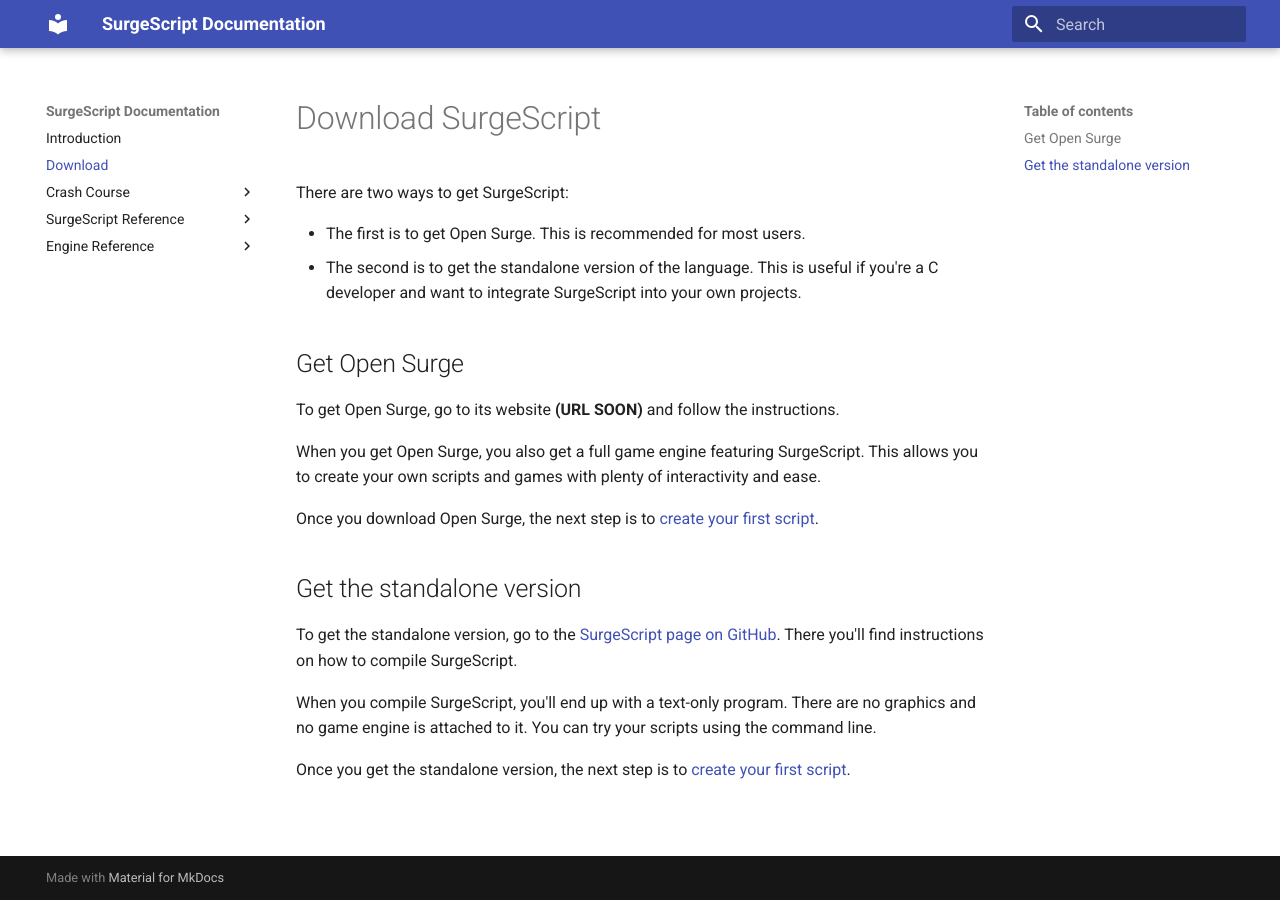
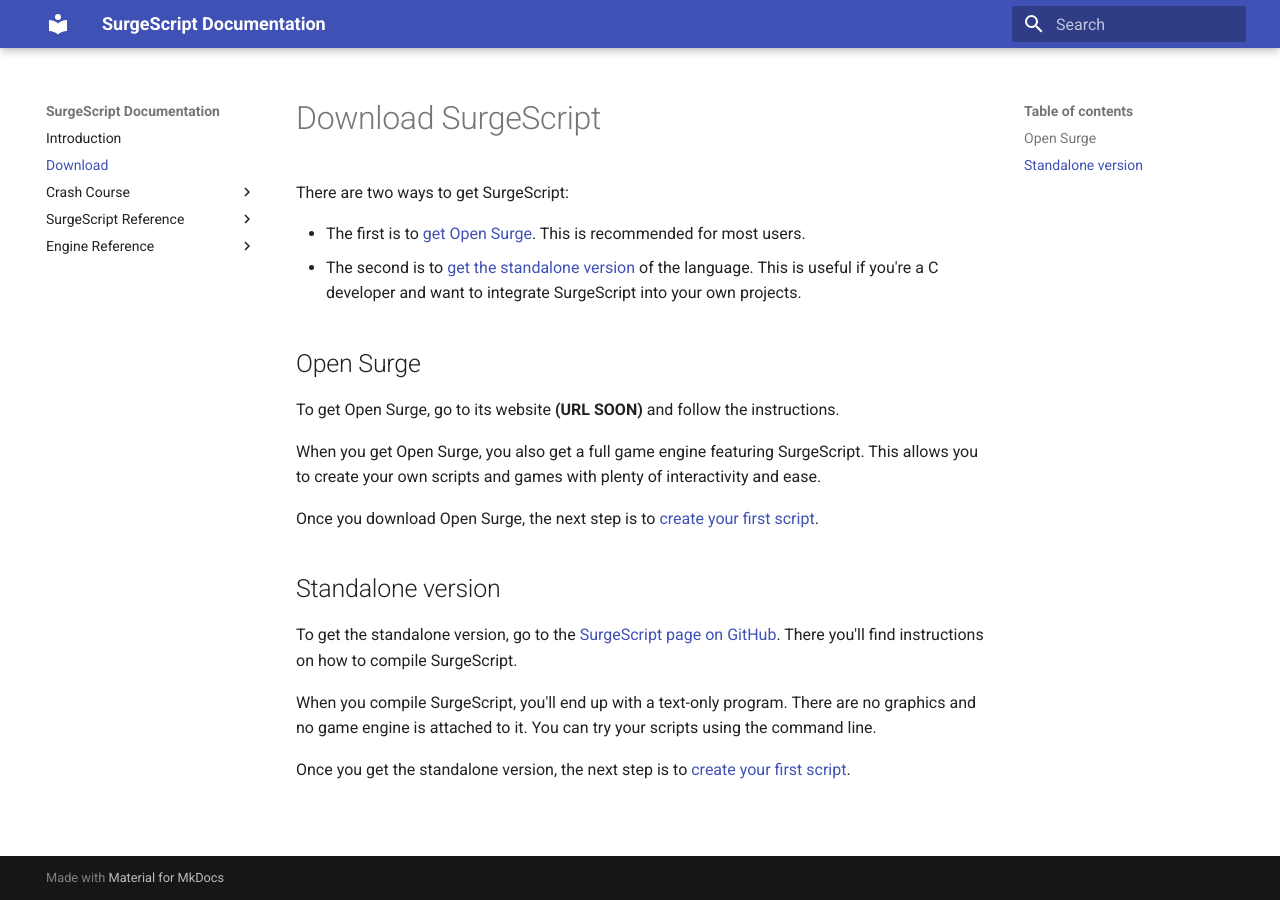
Before and after one commit to alemart/surgescript, an MkDocs documentation site: the page built from docs/download.md, in a window 1280 px wide. Built offline with MkDocs 1.6.1 and Material for MkDocs 9.7.7, drawn with Linux system fonts in a browser that asks for light colours; old or Windows-style settings are respelled for this version of MkDocs.

Commit message:
Small changes

```diff
--- a/docs/download.md
+++ b/docs/download.md
@@ -3,11 +3,11 @@
 
 There are two ways to get SurgeScript:
 
-- The first is to get Open Surge. This is recommended for most users.
-- The second is to get the standalone version of the language. This is useful if you're a C developer and want to integrate SurgeScript into your own projects.
+- The first is to [get Open Surge](#open-surge). This is recommended for most users.
+- The second is to [get the standalone version](#standalone-version) of the language. This is useful if you're a C developer and want to integrate SurgeScript into your own projects.
 
-Get Open Surge
---------------
+Open Surge
+----------
 
 To get Open Surge, go to its website **(URL SOON)** and follow the instructions.
 
@@ -15,8 +15,8 @@
 
 Once you download Open Surge, the next step is to [create your first script](tutorials/hello).
 
-Get the standalone version
---------------------------
+Standalone version
+------------------
 
 To get the standalone version, go to the [SurgeScript page on GitHub](https://github.com/alemart/surgescript). There you'll find instructions on how to compile SurgeScript.
 
--- a/mkdocs.yml
+++ b/mkdocs.yml
@@ -23,6 +23,7 @@
     - 'SurgeScript Reference':
         - 'Application': 'reference/application.md'
         - 'Arguments': 'reference/arguments.md'
+        - 'Math': 'reference/math.md'
         - 'Iterator': 'reference/iterator.md'
         - 'Object': 'reference/object.md'
         - 'Transform2D': 'reference/transform2d.md'
```
Also changed, not shown: docs/index.md (+1 -1 lines), docs/tutorials/testing.md (+2 -2 lines).
